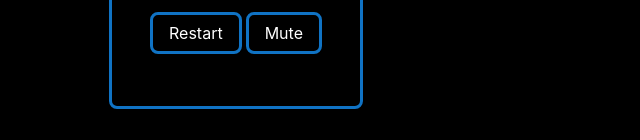
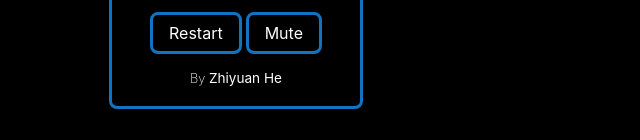
Before and after one commit to zbmike/traintris, a website built with webpack: page index.html in a window 1280 px wide. Shown: the part 673-813 px from the top of the page, without its empty margins (182-822 px from the left). Built offline with nearby package versions, Linux system fonts and the light colour scheme.

Commit message:
Add signature

```diff
--- a/index.html
+++ b/index.html
@@ -81,6 +81,9 @@
           <button id='restart'>Restart</button>
           <button id='mute'>Mute</button>
         </div>
+        <div class='container'>
+          <p>By <span>Zhiyuan He</span></p>
+        </div>
       </div>
     </main>
     <script src="./dist/main.js"></script>
```
